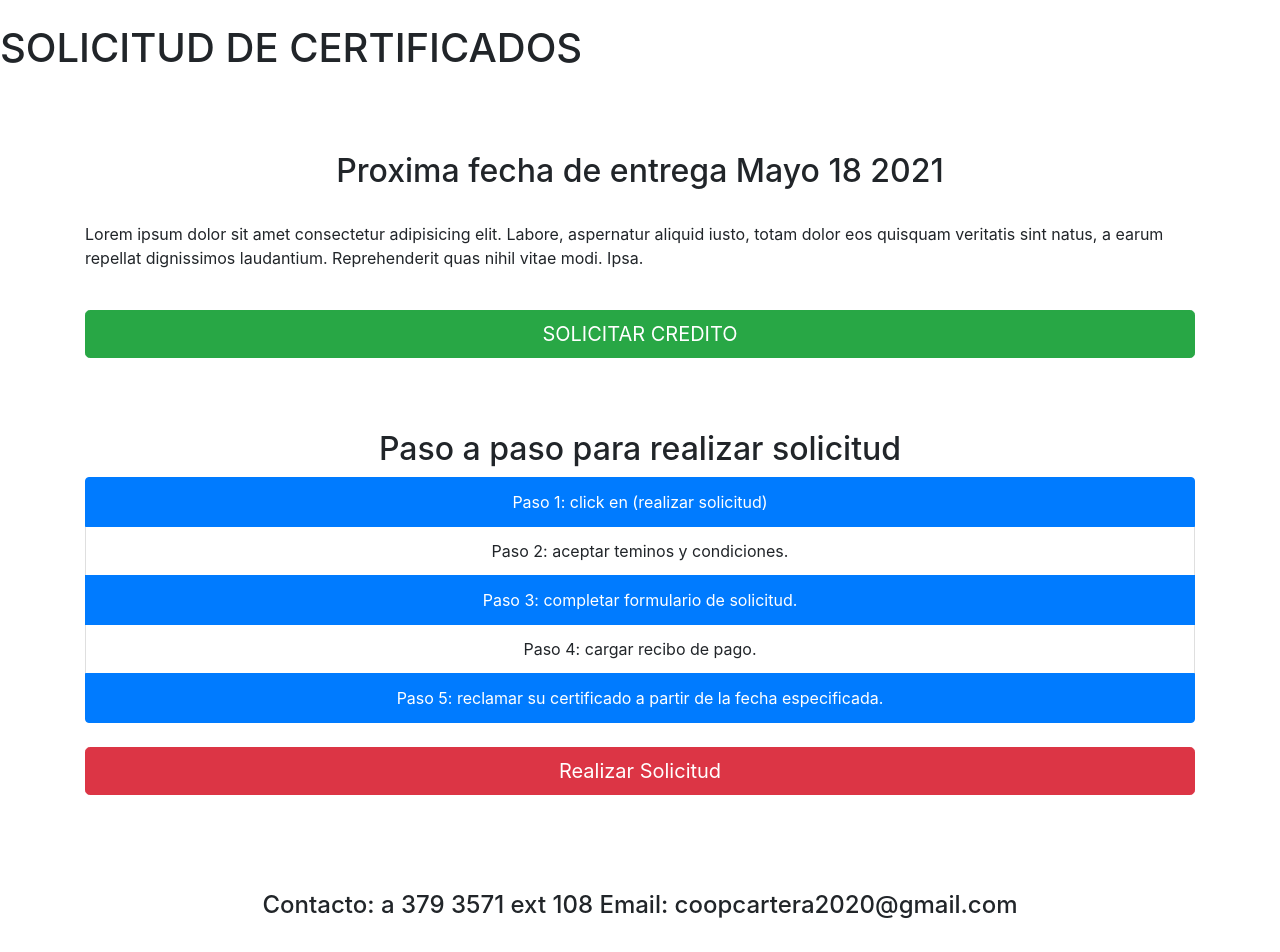
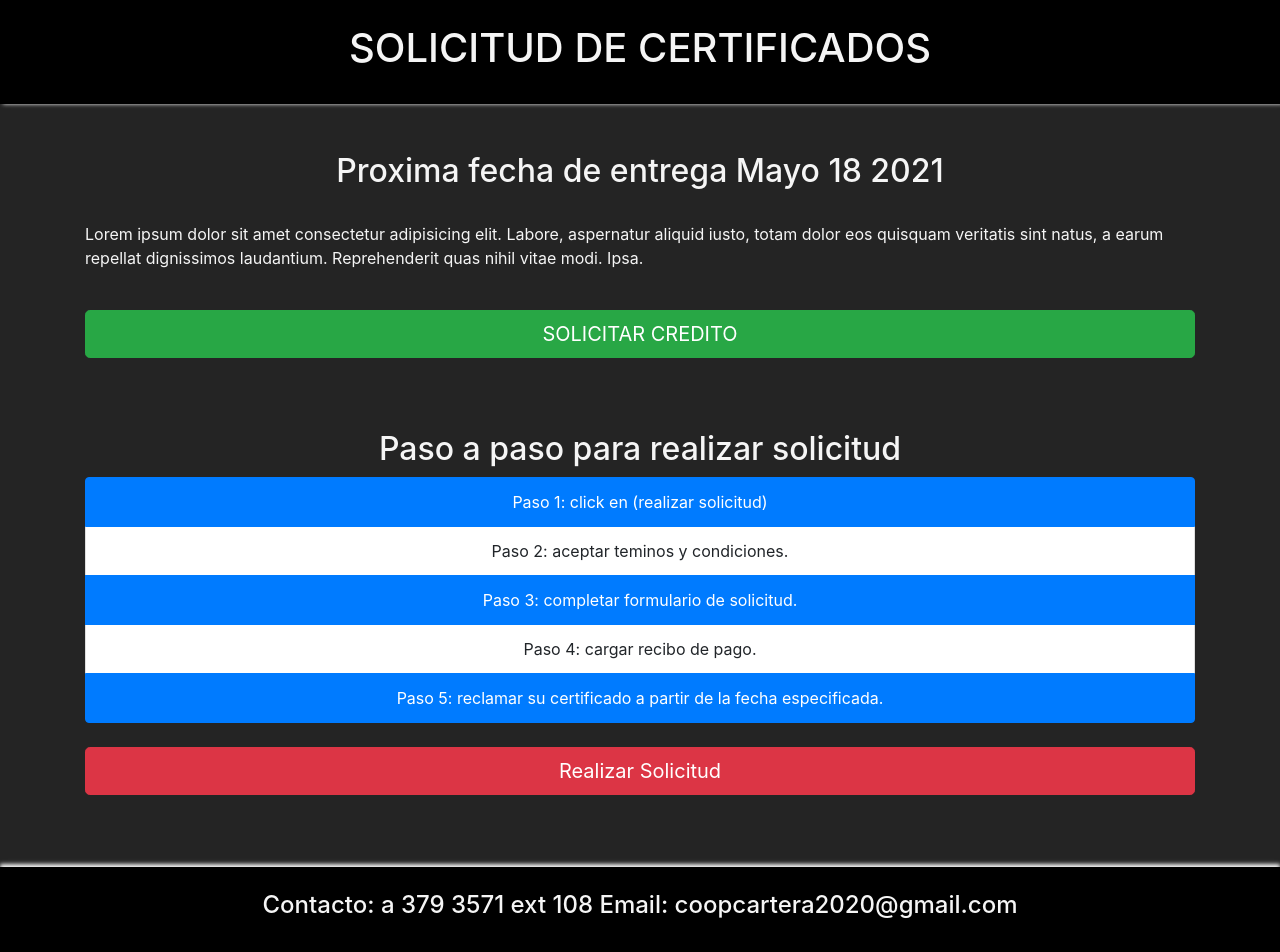
Before and after one commit to coopcartera/certisaldos, a plain HTML site: page index.html in a window 1280 px wide. Drawn offline with Linux system fonts and the light colour scheme; a web font is replaced by a local one.

Commit message:
Add files via upload

```diff
--- a/css/mystile.css
+++ b/css/mystile.css
@@ -1,10 +1,39 @@
-li{
+ul{
     text-align: center;
 }
-h2{text-align: center;
-}
-
-footer{
+li {
     text-align: center;
 
 }
+p{
+    color: whitesmoke;
+}
+
+h2 {
+    text-align: center;
+    color: whitesmoke;
+
+}
+    H1{
+        text-align: center;
+        color: whitesmoke;
+    }
+
+footer {
+    text-align: center;
+    color:whitesmoke;
+    background-color: black;
+    box-shadow: whitesmoke 0px -3px 4px;
+}
+header{
+    text-align: center;
+    color:whitesmoke;
+    background-color:black;
+    box-shadow: whitesmoke 3px 0px 4px;
+}
+div.steps{
+
+}
+body{
+    background-color: rgb(36, 36, 36);
+}
```
